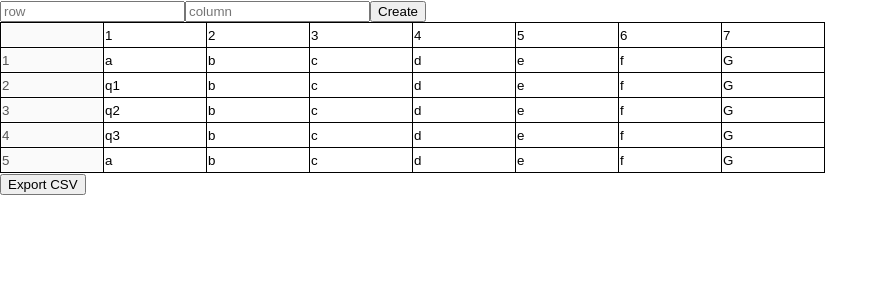
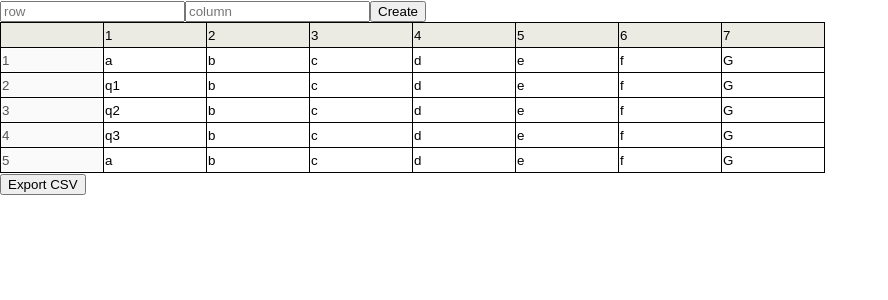
Before and after one commit to thainquet/handsontable-clone, a React (Create React App) app: page / in a window 1280 px wide. Shown: the top 300 px of the page, without its empty margins (0-888 px from the left). Built offline with nearby package versions, Linux system fonts and the light colour scheme.

Commit message:
fix color in row 0

```diff
--- a/src/components/Table.css
+++ b/src/components/Table.css
@@ -80,3 +80,7 @@ th input :focus {
   cursor: col-resize;
   user-select: none;
 }
+
+.boundaryColor {
+  background-color: #ebebe4;
+}
--- a/src/components/Table.js
+++ b/src/components/Table.js
@@ -101,8 +101,10 @@ function Table() {
     let thisTR = thisTH.parentNode;
     let allTR = thisTH.parentNode.parentNode.childNodes;
     allTR.forEach((tr) => {
-      tr.childNodes.forEach((th) =>
-        th.childNodes.forEach((input) => (input.style.backgroundColor = null))
+      tr.childNodes.forEach((th) => {
+        th.childNodes.forEach((input) => (input.style.backgroundColor = ""))
+        th.style.backgroundColor = ""
+      }
       );
     });
     if (thisTH.cellIndex === 0 && thisTR.rowIndex === 0) {
@@ -123,11 +125,14 @@ function Table() {
       thisTR.childNodes.forEach(
         (th) => (th.childNodes[0].style.backgroundColor = "")
       );
+      thisTH.style.backgroundColor = "#e6efff"
       thisInput.style.backgroundColor = "#e6efff";
       let cellIndex = thisTH.cellIndex
       let rowIndex = thisTR.rowIndex
       allTR[0].childNodes[cellIndex].childNodes[0].style.backgroundColor = "#e6efff"
       allTR[rowIndex].childNodes[0].childNodes[0].style.backgroundColor = "#e6efff"
+      allTR[0].childNodes[cellIndex].style.backgroundColor = "#e6efff"
+      allTR[rowIndex].childNodes[0].style.backgroundColor = "#e6efff"
     }
   };
 
@@ -423,19 +428,36 @@ function Table() {
         <table>
           <tbody id="tbody">
             {initArray &&
-              initArray.map((i) => (
+              initArray.map((i, rowIndex) => (
+                rowIndex === 0 ? (
+                  <tr key={rowIndex}>
+                    {i.map((j) => (
+                      <th className="boundaryColor"
+                        style={{ position: "relative" }}
+                        key={++keycount + 100}
+                      >
+                        <input className="boundaryColor"
+                          onClick={handleClickCell} onChange={handleChangeCell} value={j} />
+                      </th>
+                    ))}
+                  </tr>
+                ) : (
                     <tr key={++keycount}>
                       {i.map((j, columnIndex) => (
                         <th
                           style={{ position: "relative" }}
                           key={++keycount + 100}
-                      onClick={handleClickCell}
                         >
-                      {columnIndex !== 0 ? <input onChange={handleChangeCell} value={j} /> : <input disabled value={j} />}
+                          {columnIndex !== 0 ? <input
+                            onClick={handleClickCell} onChange={handleChangeCell} value={j} />
+                            : <input disabled value={j} />}
                         </th>
                       ))}
                     </tr>
-              ))}
+                  )
+              )
+              )
+            }
           </tbody>
         </table>
       </div>
```
Lines whose indentation alone changed are shown as unchanged.
